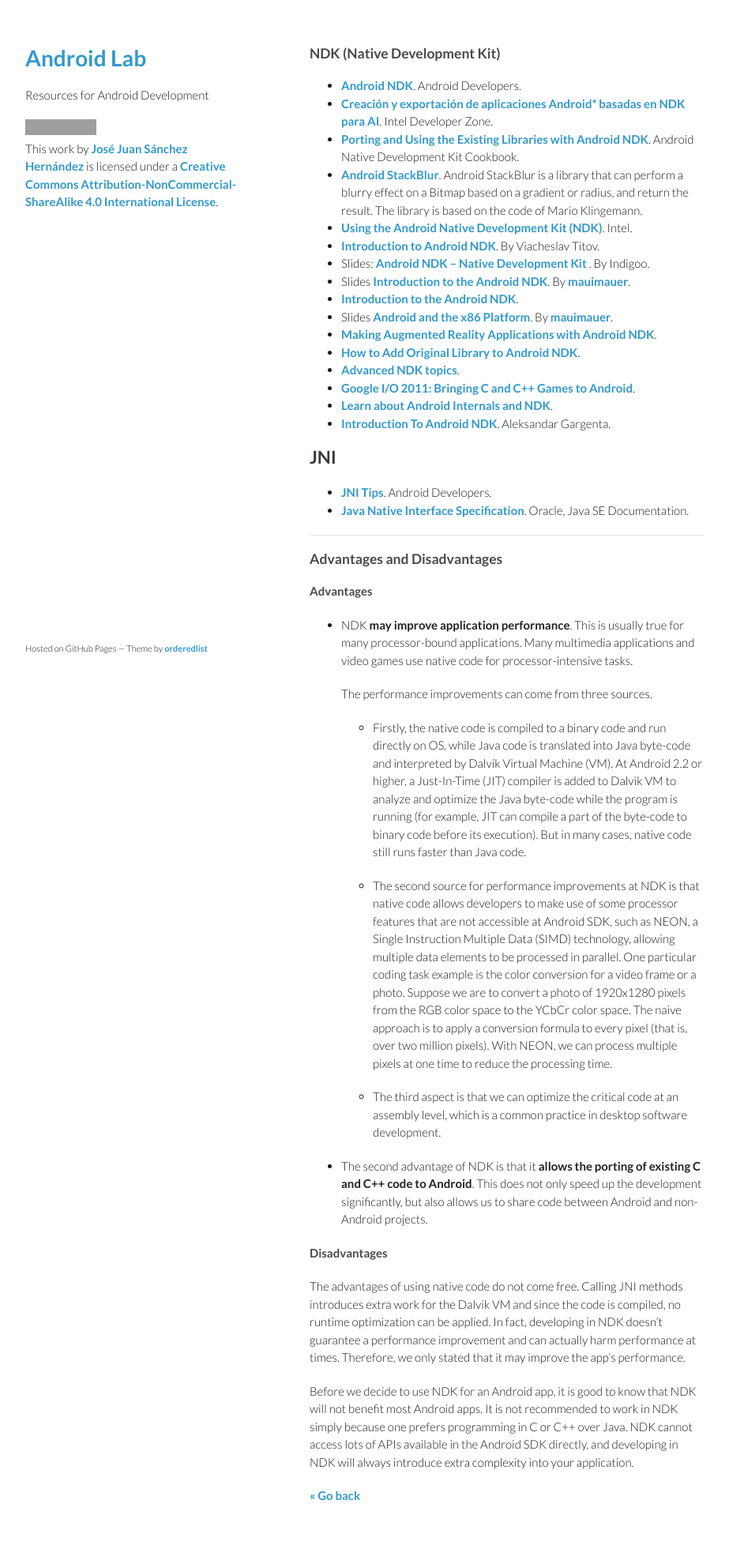
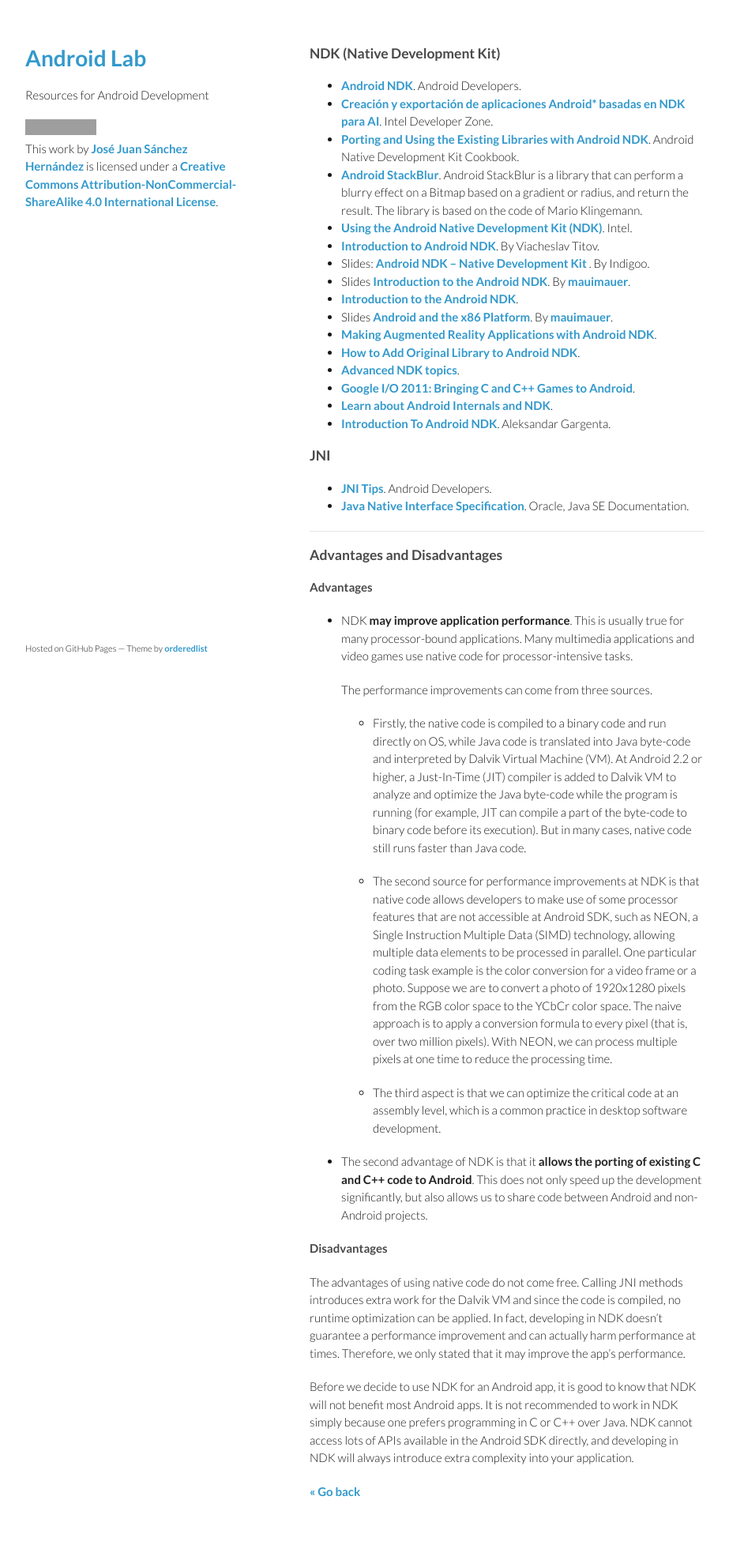
Before and after one commit to josejuansanchez/josejuansanchez.github.io, a Jekyll site: the page built from androidlab/ndk.md, in a window 1280 px wide. Shown: the whole page at 79% size, without its empty margins (178-1101 px from the left). Built offline with Jekyll 4.4.1, drawn with Linux system fonts in a browser that asks for light colours; grey boxes are pictures that could not be loaded.

Commit message:
Update ndk.md

```diff
--- a/androidlab/ndk.md
+++ b/androidlab/ndk.md
@@ -22,7 +22,7 @@
 * [Learn about Android Internals and NDK](https://www.youtube.com/watch?v=byFTAhXVF7k&feature=youtube_gdata_player).
 * [Introduction To Android NDK](https://thenewcircle.com/s/post/1153/introduction_to_ndk). Aleksandar Gargenta.
 
-## JNI
+### JNI
 
 * [JNI Tips](https://developer.android.com/training/articles/perf-jni.html). Android Developers.
 * [Java Native Interface Specification](http://docs.oracle.com/javase/7/docs/technotes/guides/jni/spec/jniTOC.html). Oracle, Java SE Documentation.
```
